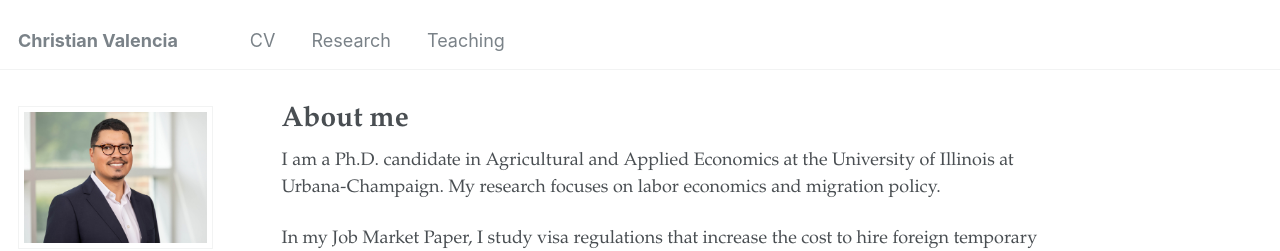
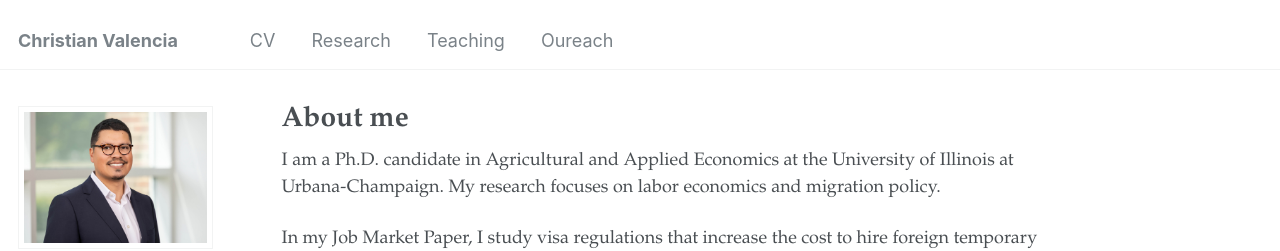
Before and after one commit to valenciac/valenciac.github.io, a Jekyll site: the page built from _pages/about.md, in a window 1280 px wide. Shown: the top 251 px of the page. Built offline with Jekyll 4.4.1, drawn with Linux system fonts in a browser that asks for light colours; some web fonts are replaced.

Commit message:
Update navigation.yml

```diff
--- a/_data/navigation.yml
+++ b/_data/navigation.yml
@@ -14,5 +14,5 @@ main:
   - title: "Teaching"
     url: /teaching/
 
-  #- title: "Posts"
-  #  url: /year-archive/
+  - title: "Oureach"
+    url: /year-archive/
```
